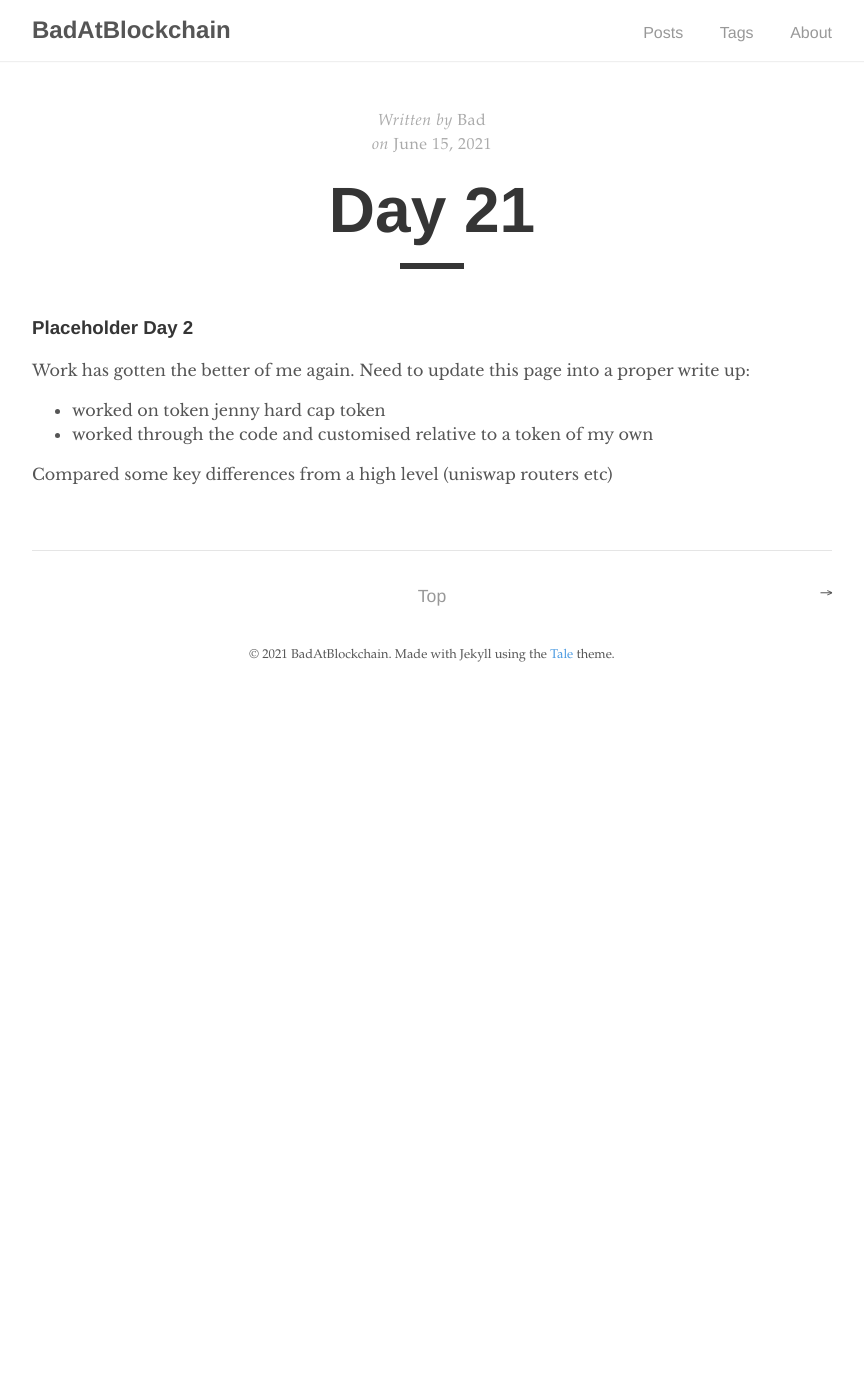
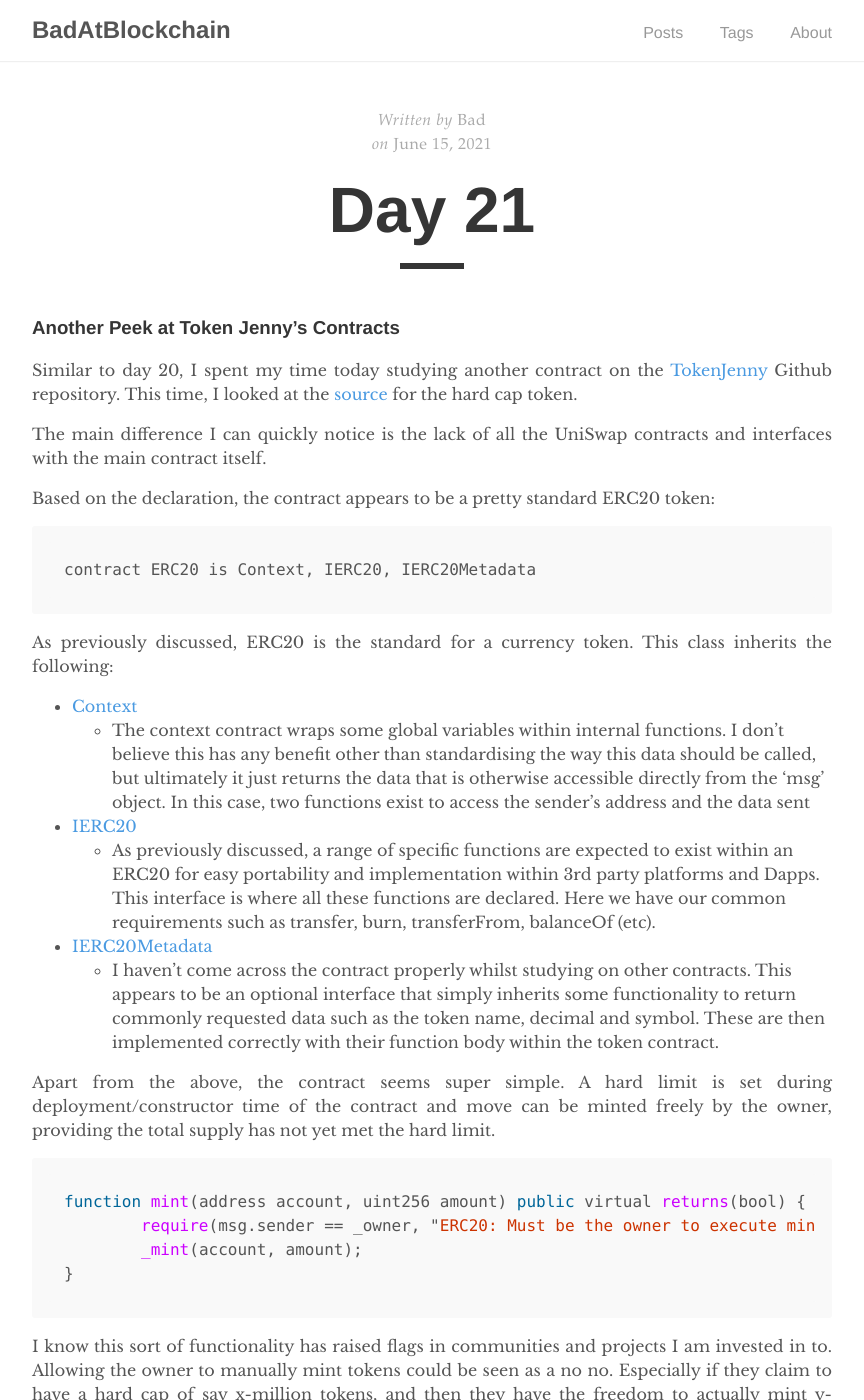
Before and after one commit to BadAtBlockchain/badatblockchain.github.io, a Jekyll site: the page built from _posts/2021-6-15-day_21.md, in a window 1280 px wide and 1400 px high. Shown: the whole window, without its empty margins (208-1072 px from the left). Built offline with Jekyll 4.4.1, drawn with Linux system fonts in a browser that asks for light colours; some of the changed text lies outside the part shown.

Commit message:
Update 2021-6-15-day_21.md

````diff
--- a/_posts/2021-6-15-day_21.md
+++ b/_posts/2021-6-15-day_21.md
@@ -5,11 +5,90 @@ author: "Bad"
 tags: 100daysofcode
 ---
 
-### Placeholder Day 2
+### Another Peek at Token Jenny's Contracts
 
-Work has gotten the better of me again. Need to update this page into a proper write up:
+Similar to day 20, I spent my time today studying another contract on the [TokenJenny](https://tokenjenny.one/) Github repository. This time, I looked at the [source](https://github.com/shimmyshine/Token-Jenny-Public/blob/main/Contracts/HardCapToken.sol) for the hard cap token.
 
-- worked on token jenny hard cap token
-- worked through the code and customised relative to a token of my own
+The main difference I can quickly notice is the lack of all the UniSwap contracts and interfaces with the main contract itself.
 
-Compared some key differences from a high level (uniswap routers etc)
+Based on the declaration, the contract appears to be a pretty standard ERC20 token:
+
+```
+contract ERC20 is Context, IERC20, IERC20Metadata
+```
+
+As previously discussed, ERC20 is the standard for a currency token. This class inherits the following:
+
+- [Context](https://github.com/shimmyshine/Token-Jenny-Public/blob/main/Contracts/Context.sol)
+  - The context contract wraps some global variables within internal functions. I don't believe this has any benefit other than standardising the way this data should be called, but ultimately it just returns the data that is otherwise accessible directly from the 'msg' object. In this case, two functions exist to access the sender's address and the data sent
+- [IERC20](https://github.com/shimmyshine/Token-Jenny-Public/blob/main/Contracts/IERC20.sol)
+  - As previously discussed, a range of specific functions are expected to exist within an ERC20 for easy portability and implementation within 3rd party platforms and Dapps. This interface is where all these functions are declared. Here we have our common requirements such as transfer, burn, transferFrom, balanceOf (etc).
+- [IERC20Metadata](https://github.com/shimmyshine/Token-Jenny-Public/blob/main/Contracts/IERC20Metadata.sol)
+  - I haven't come across the contract properly whilst studying on other contracts. This appears to be an optional interface that simply inherits some functionality to return commonly requested data such as the token name, decimal and symbol. These are then implemented correctly with their function body within the token contract.
+
+Apart from the above, the contract seems super simple. A hard limit is set during deployment/constructor time of the contract and move can be minted freely by the owner, providing the total supply has not yet met the hard limit.
+
+```javascript
+function mint(address account, uint256 amount) public virtual returns(bool) {
+	require(msg.sender == _owner, "ERC20: Must be the owner to execute mint");
+	_mint(account, amount);
+}
+```
+
+I know this sort of functionality has raised flags in communities and projects I am invested in to. Allowing the owner to manually mint tokens could be seen as a no no. Especially if they claim to have a hard cap of say x-million tokens, and then they have the freedom to actually mint y-million altogether. This would be a bad thing to see in a contract that I have invested in and, to be honest, I'd probably cash out before anything goes wrong. However, in THIS case, the mint function does have this nice little rule in place:
+
+```javascript
+function _mint(address account, uint256 amount) internal virtual {
+    require(account != address(0), "ERC20: mint to the zero address");
+    require(amount <= _availableSupply, "ERC20: cannot mint more than available");
+
+    _beforeTokenTransfer(address(0), account, amount);
+
+    _circSupply += amount;
+    _availableSupply = _totalSupply - _circSupply;
+    _balances[account] += amount;
+	emit Transfer(address(0), account, amount);
+}
+```
+
+As can be seen above, the _availableSupply state variable represents the remaining amount of tokens that can be minted (also updated further down in this function as well as in the constructor). The amount to be 'minted' has to be less than the value of the _availableSupply at the time of the mint request, otherwise it will fail. This immediately gives the auditor/invester/casual reader/me a bit more faith that when the devs/owners state that there is a hard limit of x-million, then they mean it.
+
+An important note to make about this token, is the logic I read in the burn function below:
+
+```javascript
+function _burn(address account, uint256 amount) internal virtual {
+    require(account != address(0), "ERC20: burn from the zero address");
+    require(account == msg.sender, "ERC20: You cannot burn other wallets");
+
+    _beforeTokenTransfer(account, address(0), amount);
+
+    uint256 accountBalance = _balances[account];
+    require(accountBalance >= amount, "ERC20: burn amount exceeds balance");
+    _balances[account] = accountBalance - amount;
+    _totalSupply -= amount;
+    _circSupply -= amount;
+    _availableSupply = _totalSupply - _circSupply;
+
+    emit Transfer(account, address(0), amount);
+}
+```
+
+So, as can be seen here, an internal function that allows a user to burn their own funds. Interesting functionality, I personally wouldn't set fire to my pension but each to their own. (Yes, I know, it can be used for tokenomics, transfer tax, etc. But still.)
+
+Looking at the function logic above, once an amount of tokens has been burnt, the _availableSupply value is recalculated relative to the burnt tokens. So, although this contract is deployed as a hard cap token - the hard cap is actually... a temporary hard cap? Naturally, when I think of 'caps' I think of the ceiling value, and that correlates here correctly. The 'ceiling' is set to the total supply during deployment. If someone decided to burn 10% of that total supply (some odd whales be lurking everywhere) then the total supply would be recalculated, resulting in the circulating supply being recalculated (as the burnt tokens will be already owned out in the wild) and finally altering the available supply. So the hard cap, has now been changed.
+
+```
+_totalSupply = 1000000;
+_circSupply = 500000;
+_availableSupply = 500000; // _totalSupply - _circSupply;
+
+// ...
+// burn 100000
+// ...
+
+_totalSupply = 900000; // 1000000 - 100000
+_circSupply = 400000; // 500000 - 100000
+_availableSupply = 500000;
+```
+
+So, that was a terrible example because the available supply was still the same... that's embarrassing. But, hopefully it's easy to see where I was going with regards to the hard cap token actually being a soft cap, providing we see the cap as a value that can only ever go down. In this case, cap == ceiling.
````
